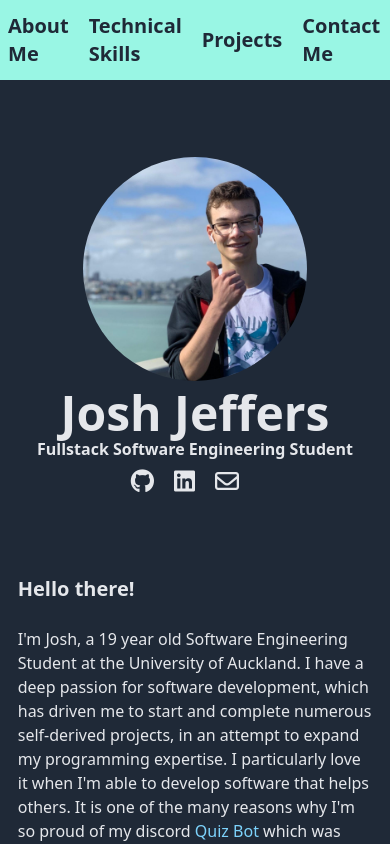
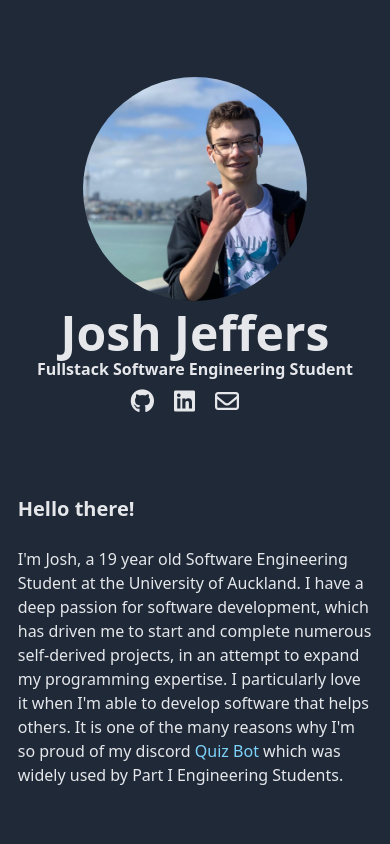
Before and after one commit to pumbas600/E-Portfolio, a React (Create React App) app: page / in a window 390 px wide. Shown: the top 844 px of the page. Built offline with nearby package versions, Linux system fonts and the light colour scheme.

Commit message:
Split header links and theme toggler

```diff
--- a/src/Components/HomePage/Header.tsx
+++ b/src/Components/HomePage/Header.tsx
@@ -30,10 +30,12 @@ const Header:React.FC<Props> = (props) => {
     }
 
     return (
-        <nav className="w-full dark:bg-teal-200 bg-sky-600 py-3">
-            <div className="flex flex-row justify-end centred-body items-center text-xl font-bold">
+        <nav className="md:block hidden w-full dark:bg-teal-200 bg-sky-600 py-3">
+            <div className="flex flex-row justify-between centred-body items-center text-xl font-bold">
                 <i onClick={() => props.toggleTheme()} className="ml-5 text-gray-200 dark:text-gray-800 fas fa-adjust"/>
-                {renderLinks()}
+                <div className="flex flex-row">
+                    {renderLinks()}
+                </div>
             </div>
         </nav>
     )
```
